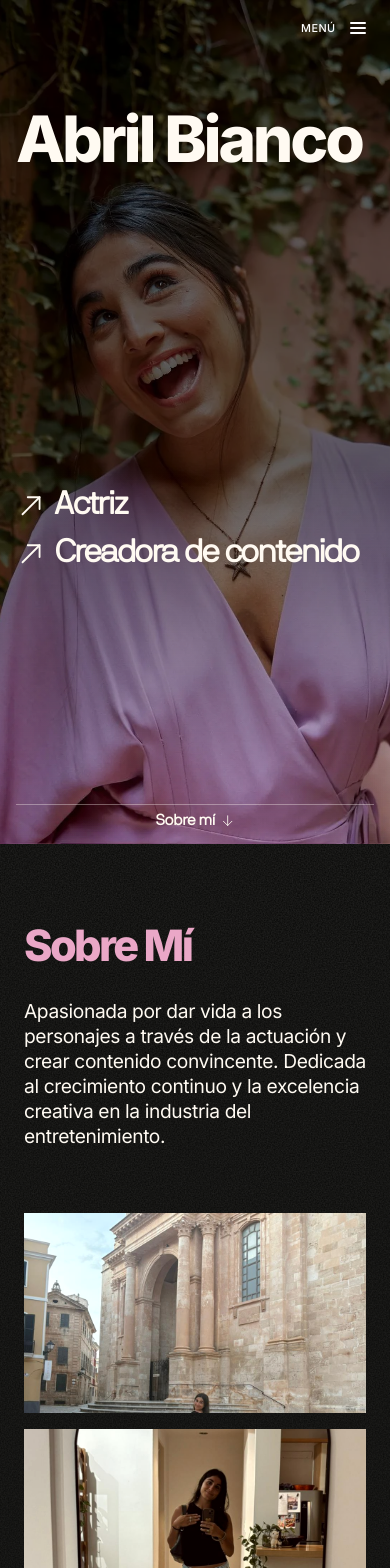
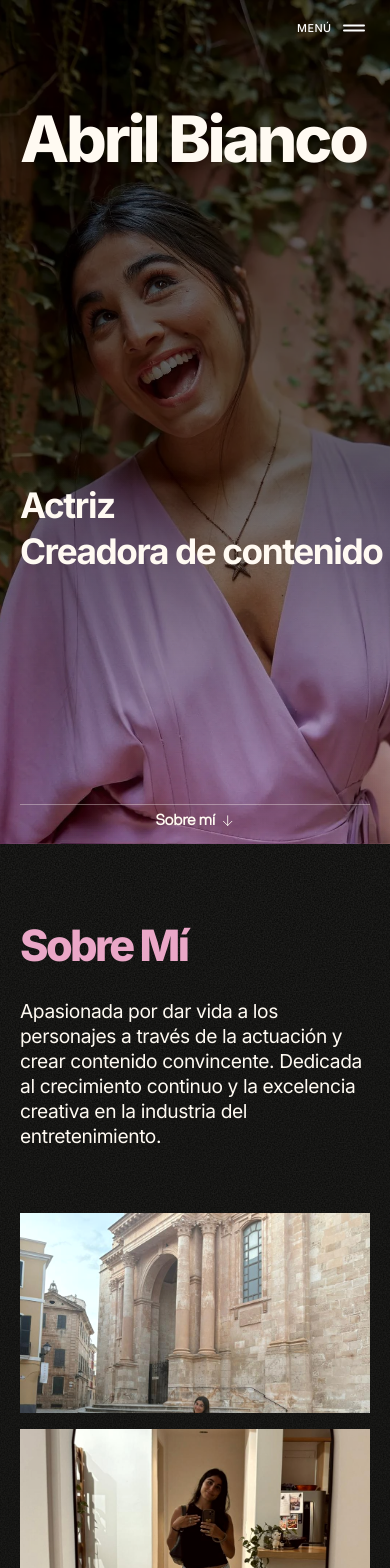
Before and after one commit to lucasperazzi/abril-portfolio, a React (Vite) app: page / in a window 390 px wide. Shown: the top 1568 px of the page. Built offline with nearby package versions, Linux system fonts and the light colour scheme.

Commit message:
Change size in several texts and buttons.

```diff
--- a/src/App.css
+++ b/src/App.css
@@ -159,8 +159,9 @@
   justify-content: flex-start;
   text-align: left;
   color: var(--site-text);
-  padding: clamp(7rem, 15vh, 11rem) clamp(1rem, 4vw, 3.5rem) 4rem;
+  padding: clamp(7rem, 15vh, 11rem) var(--content-edge-offset) 4rem;
   width: 100%;
+  box-sizing: border-box;
 }
 
 @keyframes heroMediaFadeIn {
@@ -269,8 +270,8 @@
 .scroll-divider {
   position: absolute;
   bottom: 1.25rem;
-  left: clamp(1rem, 4vw, 3.5rem);
-  right: clamp(1rem, 4vw, 3.5rem);
+  left: var(--content-edge-offset);
+  right: var(--content-edge-offset);
   display: flex;
   flex-direction: column;
   align-items: center;
@@ -351,7 +352,7 @@
   margin-top: clamp(8rem, 22vh, 16rem);
   display: flex;
   flex-direction: column;
-  gap: 2.5rem;
+  gap: 0.85rem;
   align-items: flex-start;
   width: 100%;
 }
@@ -379,19 +380,20 @@
 }
 
 .role-arrow {
-  width: 1em;
-  height: 1em;
+  width: 0.55em;
+  height: 0.55em;
   display: inline-block;
-  vertical-align: middle;
-  margin-right: 0.15em;
+  vertical-align: 0.18em;
+  margin-right: 0.18em;
+  opacity: 0.85;
 }
 
 .role-title {
-  font-size: 3rem;
+  font-size: 2.75rem;
   display: block;
-  font-family: 'NB International', 'Inter', sans-serif;
+  font-family: 'Inter', sans-serif;
   font-weight: 700;
-  letter-spacing: 0.01em;
+  letter-spacing: -0.04em;
   line-height: 1;
   transition: color 0.3s ease;
   text-align: left;
@@ -419,15 +421,11 @@
 
 /* About Section with Images */
 .about-section-with-images {
-  padding: 10rem clamp(1rem, 4vw, 3.5rem) 2rem;
-  max-width: none;
-  margin: 0;
-}
-
-@media (min-width: 769px) {
-  .about-section-with-images {
-    padding: 10rem clamp(1rem, 4vw, 3.5rem) 2rem;
-  }
+  padding: 10rem var(--content-padding-x) 2rem;
+  max-width: var(--content-max-width);
+  margin: 0 auto;
+  box-sizing: border-box;
+  width: 100%;
 }
 
 .about-images {
@@ -435,8 +433,7 @@
   grid-template-columns: repeat(3, 1fr);
   gap: 0.5rem;
   margin-top: 3rem;
-  width: 100vw;
-  margin-left: calc(-50vw + 50%);
+  width: 100%;
   max-width: none;
 }
 
@@ -785,8 +782,11 @@
   display: flex;
   flex-direction: column;
   align-items: center;
-  padding: 4rem clamp(1rem, 4vw, 3.5rem) 5rem;
+  padding: 4rem var(--content-padding-x) 5rem;
   width: 100%;
+  max-width: var(--content-max-width);
+  margin: 0 auto;
+  box-sizing: border-box;
 }
 
 .contact-divider {
@@ -920,7 +920,10 @@
 
 .footer {
   text-align: center;
-  padding: 2rem;
+  padding: 2rem var(--content-padding-x);
+  max-width: var(--content-max-width);
+  margin: 0 auto;
+  box-sizing: border-box;
   color: var(--site-text);
   font-size: 0.8rem;
   font-weight: 300;
@@ -949,12 +952,12 @@
     flex-direction: column;
     justify-content: flex-start;
     margin-top: clamp(14rem, 32vh, 22rem);
-    gap: 1.25rem;
+    gap: 0.85rem;
     align-items: flex-start;
   }
 
   .role-title {
-    font-size: 3.5rem;
+    font-size: 3rem;
   }
 
   .role-button {
@@ -1047,7 +1050,7 @@
   }
 
   .contact-section {
-    padding: 1rem 1.5rem 3rem;
+    padding: 1rem var(--content-padding-x) 3rem;
     gap: 1.5rem;
     align-items: flex-start;
   }
@@ -1086,7 +1089,7 @@
   }
 
   .hero-content {
-    padding: clamp(6rem, 13vh, 9rem) 1rem 3rem;
+    padding: clamp(6rem, 13vh, 9rem) var(--content-edge-offset) 3rem;
   }
 
   .hero-title {
@@ -1113,15 +1116,15 @@
   /* Role selector mobile styles */
   .role-selector {
     margin-top: clamp(14rem, 38vh, 22rem);
-    gap: 1rem;
+    gap: 0.7rem;
     align-items: flex-start;
   }
 
   /* Scroll down indicator mobile */
   .scroll-divider {
     bottom: calc(1rem + env(safe-area-inset-bottom, 0px));
-    left: 1rem;
-    right: 1rem;
+    left: var(--content-edge-offset);
+    right: var(--content-edge-offset);
     gap: 0.5rem;
   }
 
@@ -1157,18 +1160,18 @@
   }
 
   .role-title {
-    font-size: 2rem;
+    font-size: 2.2rem;
     line-height: 1;
-    letter-spacing: -0.05em;
+    letter-spacing: -0.04em;
     white-space: nowrap;
   }
 
   .role-arrow {
-    width: 0.9em;
-    height: 0.9em;
-    margin-right: 0.1em;
+    width: 0.5em;
+    height: 0.5em;
+    margin-right: 0.18em;
     display: inline-block;
-    vertical-align: middle;
+    vertical-align: 0.18em;
   }
 
   .role-desc {
@@ -1199,7 +1202,7 @@
 
   /* About section mobile styles */
   .about-section-with-images {
-    padding: 5rem 1.5rem 1.5rem;
+    padding: 5rem var(--content-padding-x) 1.5rem;
   }
 
   .section-title {
--- a/src/Navbar.css
+++ b/src/Navbar.css
@@ -9,7 +9,7 @@
   display: flex;
   justify-content: space-between;
   align-items: center;
-  padding: 0 2rem;
+  padding: 0 var(--content-edge-offset);
   transition: background 0.1s ease;
 }
 
@@ -60,7 +60,7 @@
 .burger-button {
   position: fixed;
   top: 16px;
-  right: 2rem;
+  right: var(--content-edge-offset);
   display: inline-flex;
   align-items: center;
   justify-content: center;
@@ -108,7 +108,7 @@
 
 .burger-line {
   position: absolute;
-  width: 20px;
+  width: 26px;
   height: 2px;
   background: currentColor;
   border-radius: 2px;
@@ -116,15 +116,11 @@
 }
 
 .burger-line-1 {
-  transform: translateY(-6px);
+  transform: translateY(-3px);
 }
 
 .burger-line-2 {
-  transform: translateY(0);
-}
-
-.burger-line-3 {
-  transform: translateY(6px);
+  transform: translateY(3px);
 }
 
 .burger-button.open .burger-line-1 {
@@ -132,11 +128,6 @@
 }
 
 .burger-button.open .burger-line-2 {
-  opacity: 0;
-  transform: translateY(0);
-}
-
-.burger-button.open .burger-line-3 {
   transform: translateY(0) rotate(-45deg);
 }
 
@@ -162,7 +153,7 @@
   left: 0;
   right: 0;
   background: transparent;
-  padding: 0 2rem;
+  padding: 0 var(--content-edge-offset);
   display: flex;
   justify-content: flex-end;
   align-items: center;
@@ -219,7 +210,7 @@
 
 .simple-menu-content {
   background: #0a0a0a;
-  padding: 3rem 3rem 5rem;
+  padding: 3rem 3rem 9rem;
   position: fixed;
   top: 0;
   left: 0;
@@ -241,11 +232,11 @@
   font-size: 1rem;
   font-weight: 300;
   letter-spacing: -0.01em;
-  text-align: right;
-  padding: 0 1rem 0 0;
+  text-align: left;
+  padding: 0;
   margin-top: 2rem;
   cursor: pointer;
-  align-self: flex-end;
+  align-self: flex-start;
   transition: opacity 0.2s ease;
 }
 
@@ -282,35 +273,56 @@
 .simple-menu-items {
   display: flex;
   flex-direction: column;
-  align-items: flex-end;
+  align-items: flex-start;
   justify-content: center;
-  gap: 1rem;
+  gap: 0.35rem;
   margin-top: 1rem;
   width: 100%;
-  padding-right: 2rem;
+  padding: 0;
 }
 
 .simple-menu-item {
   display: inline-flex;
-  align-items: center;
-  justify-content: flex-end;
+  align-items: flex-start;
+  justify-content: flex-start;
+  gap: 0.4em;
   color: var(--site-text);
   text-decoration: none;
-  font-size: 3.5rem;
-  font-weight: 500;
+  font-size: clamp(2rem, 5.5vw, 3rem);
+  font-weight: 700;
   letter-spacing: -0.05em;
   font-family: 'Inter', sans-serif;
-  padding: 0.5rem 0;
-  text-align: right;
+  line-height: 0.95;
+  padding: 0.18rem 0;
+  text-align: left;
   text-transform: none;
   opacity: 0;
   animation: slideUp 0.3s ease forwards;
   width: auto;
-  transition: opacity 0.2s ease, transform 0.2s ease, color 0.2s ease;
+  transition: opacity 0.2s ease, color 0.2s ease;
 }
 
-.simple-menu-item span {
+.simple-menu-item-label {
   display: inline-block;
+}
+
+.simple-menu-item-index {
+  display: inline-flex;
+  font-family: 'Inter', sans-serif;
+  font-size: 0.2em;
+  font-weight: 500;
+  letter-spacing: 0.04em;
+  line-height: 1;
+  color: currentColor;
+  opacity: 0.55;
+  align-self: flex-start;
+  margin-top: 0.55em;
+  flex-shrink: 0;
+}
+
+.simple-menu-item-index-total {
+  margin-left: 0.05em;
+  opacity: 0.6;
 }
 
 .simple-menu-item:nth-child(1) {
@@ -345,16 +357,19 @@
   background: none;
   border-color: transparent;
   box-shadow: none;
-  color: var(--site-pink);
-  font-weight: 500;
 }
 
-.simple-menu-item.active span {
+.simple-menu-item.active,
+.simple-menu-item.active .simple-menu-item-label {
   color: var(--site-pink);
 }
 
-.simple-menu-item:hover {
-  transform: translateX(-4px);
+.simple-menu-item:hover .simple-menu-item-label {
+  color: rgba(255, 250, 242, 0.42);
+}
+
+.simple-menu-item.active:hover .simple-menu-item-label {
+  color: rgba(234, 167, 199, 0.5);
 }
 
 .language-selector {
@@ -513,9 +528,9 @@
   }
 
   .simple-menu-content {
-    width: 35vw;
-    min-width: 400px;
-    max-width: 600px;
+    width: 50vw;
+    min-width: 540px;
+    max-width: 760px;
     right: 0;
     left: auto;
     transform: translateX(100%);
@@ -549,25 +564,23 @@
   }
 
   .simple-menu-items {
-    align-items: flex-end;
-    padding-right: 1rem;
-    padding-left: 0;
+    align-items: flex-start;
+    padding: 0;
     width: 100%;
   }
 
   .simple-menu-item {
-    font-size: 2.5rem;
-    align-self: flex-end;
-    text-align: right;
+    font-size: clamp(2.5rem, 4vw, 3.75rem);
+    align-self: flex-start;
+    text-align: left;
     width: auto;
-    padding: 0.5rem 0;
+    padding: 0.18rem 0;
   }
 }
 
 @media (max-width: 768px) {
   .top-nav {
     height: 56px;
-    padding: 0 1rem;
   }
 
   .nav-logo {
@@ -579,7 +592,6 @@
   }
 
   .burger-button {
-    right: 1rem;
     top: 15px;
     height: 26px;
     gap: 0.4rem;
@@ -600,21 +612,20 @@
   }
 
   .burger-line {
-    width: 16px;
+    width: 22px;
     height: 1.5px;
   }
 
   .burger-line-1 {
-    transform: translateY(-5px);
+    transform: translateY(-2.5px);
   }
 
-  .burger-line-3 {
-    transform: translateY(5px);
+  .burger-line-2 {
+    transform: translateY(2.5px);
   }
 
   .floating-nav {
     height: 56px;
-    padding: 0 1rem;
     gap: 0.75rem;
     transition: opacity 0.3s ease;
   }
@@ -654,26 +665,27 @@
   }
 
   .simple-menu-content {
-    padding: 2rem 1rem 4rem;
+    padding: 2rem 1rem 7rem;
     background: #0a0a0a;
   }
 
   .simple-menu-item {
-    font-size: 2.1rem;
-    padding: 0.5rem 0;
+    font-size: clamp(1.85rem, 7vw, 2.5rem);
+    padding: 0.18rem 0;
     border-radius: 0;
-    font-weight: 500;
+    font-weight: 700;
     letter-spacing: -0.05em;
+    line-height: 0.95;
   }
 
   .menu-language-toggle {
     font-size: 0.95rem;
-    padding-right: 1rem;
+    padding-right: 0;
     margin-top: 1.75rem;
   }
 
   .simple-menu-items {
-    gap: 1rem;
-    padding-right: 1rem;
+    gap: 0.35rem;
+    padding: 0;
   }
 }
--- a/src/Navbar.jsx
+++ b/src/Navbar.jsx
@@ -188,7 +188,6 @@ function Navbar({ isVisible = true, isHomePage = false }) {
           <span className="burger-icon">
             <span className="burger-line burger-line-1"></span>
             <span className="burger-line burger-line-2"></span>
-            <span className="burger-line burger-line-3"></span>
           </span>
         </button>
       )}
@@ -197,20 +196,24 @@ function Navbar({ isVisible = true, isHomePage = false }) {
         <div className={`simple-menu-overlay ${isClosing ? 'closing' : ''}`} onClick={closeMenu} role="dialog" aria-modal="true" aria-label={t.menu}>
           <div className="simple-menu-content">
             <div className="simple-menu-items">
-              {!isHomePage && (
-                <Link to="/" {...getMenuItemProps('/')} onClick={() => handleMenuItemClick('/')}>
-                  <span>{t.home}</span>
-                </Link>
-              )}
-              <Link to="/content" {...getMenuItemProps('/content')} onClick={() => handleMenuItemClick('/content')}>
-                <span>{t.content}</span>
-              </Link>
-              <Link to="/actress" {...getMenuItemProps('/actress')} onClick={() => handleMenuItemClick('/actress')}>
-                <span>{t.actress}</span>
-              </Link>
-              <Link to="/contact" {...getMenuItemProps('/contact')} onClick={() => handleMenuItemClick('/contact')}>
-                <span>{t.contact}</span>
-              </Link>
+              {(() => {
+                const menuItems = [
+                  ...(!isHomePage ? [{ path: '/', label: t.home }] : []),
+                  { path: '/content', label: t.content },
+                  { path: '/actress', label: t.actress },
+                  { path: '/contact', label: t.contact }
+                ]
+                return menuItems.map((item) => (
+                  <Link
+                    key={item.path}
+                    to={item.path}
+                    {...getMenuItemProps(item.path)}
+                    onClick={() => handleMenuItemClick(item.path)}
+                  >
+                    <span className="simple-menu-item-label">{item.label}</span>
+                  </Link>
+                ))
+              })()}
             </div>
             <button
               type="button"
--- a/src/components/FakeVideoHero.jsx
+++ b/src/components/FakeVideoHero.jsx
@@ -2,19 +2,6 @@ import { useState, useEffect, useRef } from 'react'
 import { useLanguage } from '../LanguageContext'
 import { useNavigate } from 'react-router-dom'
 import ReelModal from './ReelModal'
-
-const ArrowIcon = () => (
-  <svg
-    width="22"
-    height="22"
-    viewBox="0 0 22 22"
-    fill="none"
-    className="role-arrow"
-  >
-    <path d="M5 17L18 4" stroke="currentColor" strokeWidth="1.4" strokeLinecap="round"/>
-    <path d="M9 4H18V13" stroke="currentColor" strokeWidth="1.4" strokeLinecap="round" strokeLinejoin="round"/>
-  </svg>
-)
 
 const DownArrowIcon = () => (
   <svg
@@ -183,13 +170,13 @@ function FakeVideoHero({ isReelSection = false }) {
               onClick={() => handleRoleClick('/actress', 'actress')}
               className={`role-button ${pressedRole === 'actress' ? 'role-button-pressed' : ''}`}
             >
-              <span className="role-title"><ArrowIcon /> {t.actress}</span>
+              <span className="role-title">{t.actress}</span>
             </button>
             <button
               onClick={() => handleRoleClick('/content', 'content')}
               className={`role-button ${pressedRole === 'content' ? 'role-button-pressed' : ''}`}
             >
-              <span className="role-title"><ArrowIcon /> {t.creator}</span>
+              <span className="role-title">{t.creator}</span>
             </button>
           </div>
         ) : (
--- a/src/index.css
+++ b/src/index.css
@@ -14,6 +14,9 @@
   --ambient-shift: 0px;
   --ambient-opacity: 0.86;
   --cinematic-ease: cubic-bezier(0.16, 1, 0.3, 1);
+  --content-max-width: 102rem;
+  --content-padding-x: clamp(1.25rem, 2.75vw, 2.5rem);
+  --content-edge-offset: calc(var(--content-padding-x) + max(0px, (100vw - var(--content-max-width)) / 2));
   color-scheme: dark;
 }
 
```
Also changed, not shown: src/pages/Actress.css (+53 -4 lines), src/pages/Actress.jsx (+10 -0 lines), src/pages/Contact.css (+6 -6 lines), src/pages/Content.css (+34 -3 lines), src/pages/Content.jsx (+7 -0 lines).
